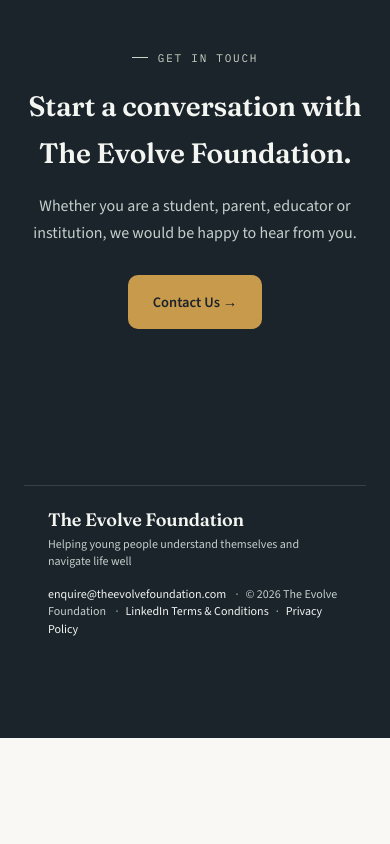
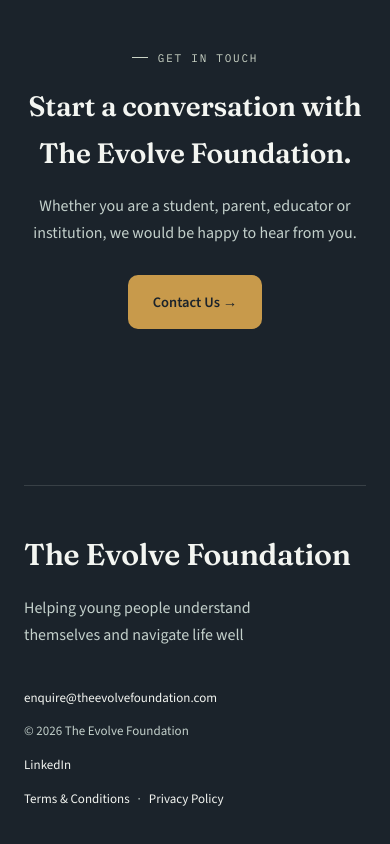
Before and after one commit to ramsparames/theevolvefoundation, a plain HTML site: page index.html in a window 390 px wide. Shown: the part 5130-5974 px from the top of the page. Before the commit the page ends 5868 px from the top, so only its background shows below. Drawn offline with nearby package versions, Linux system fonts and the light colour scheme.

Commit message:
one more time compact footer

```diff
--- a/footer-compact.css
+++ b/footer-compact.css
@@ -1,119 +1,12 @@
-/* The Evolve Foundation — compact site footer */
-.footer-compact {
-  display: flex;
-  align-items: center;
-  justify-content: space-between;
-  gap: 36px;
-  background: var(--ink);
-  color: var(--muted-on-ink);
-  padding: 28px 40px;
-  border-top: 1px solid var(--ink-line);
+/* Compact footer used by the Library pages. */
+.footer-compact{display:grid;grid-template-columns:1.2fr .8fr;gap:72px;border-top:1px solid var(--ink-line);padding-top:44px;}
+.footer-compact-brand h2{font-family:'Fraunces',serif;font-size:30px;font-weight:600;color:var(--paper-text);margin-bottom:14px;}
+.footer-compact-brand p{max-width:36ch;color:var(--muted-on-ink);font-size:16px;}
+.footer-compact-meta{display:flex;flex-direction:column;align-items:flex-start;gap:12px;color:var(--muted-on-ink);font-size:13px;}
+.footer-compact-meta a{color:var(--paper-text);text-decoration:none;}
+.footer-compact-meta a:hover{color:var(--brass-soft);}
+.footer-compact-legal{display:inline-flex;align-items:center;gap:8px;}
+.footer-dot{color:var(--muted-on-ink);}
+@media(max-width:880px){
+  .footer-compact{grid-template-columns:1fr;gap:38px;}
 }
-
-.footer-compact-brand {
-  min-width: 0;
-}
-
-.footer-compact-brand h2 {
-  margin: 0 0 5px;
-  font-family: 'Fraunces', serif;
-  font-size: 19px;
-  line-height: 1.15;
-  font-weight: 600;
-  color: var(--paper-text);
-  letter-spacing: -.01em;
-}
-
-.footer-compact-brand p {
-  margin: 0;
-  color: var(--muted-on-ink);
-  font-size: 12px;
-  line-height: 1.45;
-}
-
-.footer-compact-meta {
-  display: flex;
-  flex-wrap: wrap;
-  align-items: center;
-  justify-content: flex-end;
-  gap: 5px 0;
-  color: var(--muted-on-ink);
-  font-size: 12px;
-  line-height: 1.45;
-  text-align: right;
-}
-
-.footer-compact-meta a {
-  color: var(--paper-text);
-  text-decoration: none;
-}
-
-.footer-compact-meta a:hover {
-  color: var(--brass-soft);
-}
-
-.footer-compact-meta > * + *::before {
-  content: '·';
-  display: inline-block;
-  margin: 0 10px;
-  color: var(--muted-on-ink);
-}
-
-.footer-compact-legal {
-  display: inline-flex;
-  align-items: center;
-}
-
-.footer-compact-legal::before {
-  content: none !important;
-}
-
-.footer-compact-legal .footer-dot {
-  margin: 0 7px;
-  color: var(--muted-on-ink);
-}
-
-@media (max-width: 760px) {
-  .footer-compact {
-    padding: 26px 24px;
-    flex-direction: column;
-    align-items: flex-start;
-    gap: 16px;
-  }
-
-  .footer-compact-brand {
-    width: 100%;
-  }
-
-  .footer-compact-meta {
-    justify-content: flex-start;
-    text-align: left;
-  }
-}
-
-@media (max-width: 520px) {
-  .footer-compact {
-    padding: 24px;
-  }
-
-  .footer-compact-brand h2 {
-    font-size: 18px;
-  }
-
-  .footer-compact-brand p {
-    font-size: 12px;
-    line-height: 1.4;
-  }
-
-  .footer-compact-meta {
-    display: block;
-  }
-
-  .footer-compact-meta > * {
-    display: inline;
-  }
-
-  .footer-compact-meta > * + *::before {
-    margin: 0 7px;
-  }
-}
```
